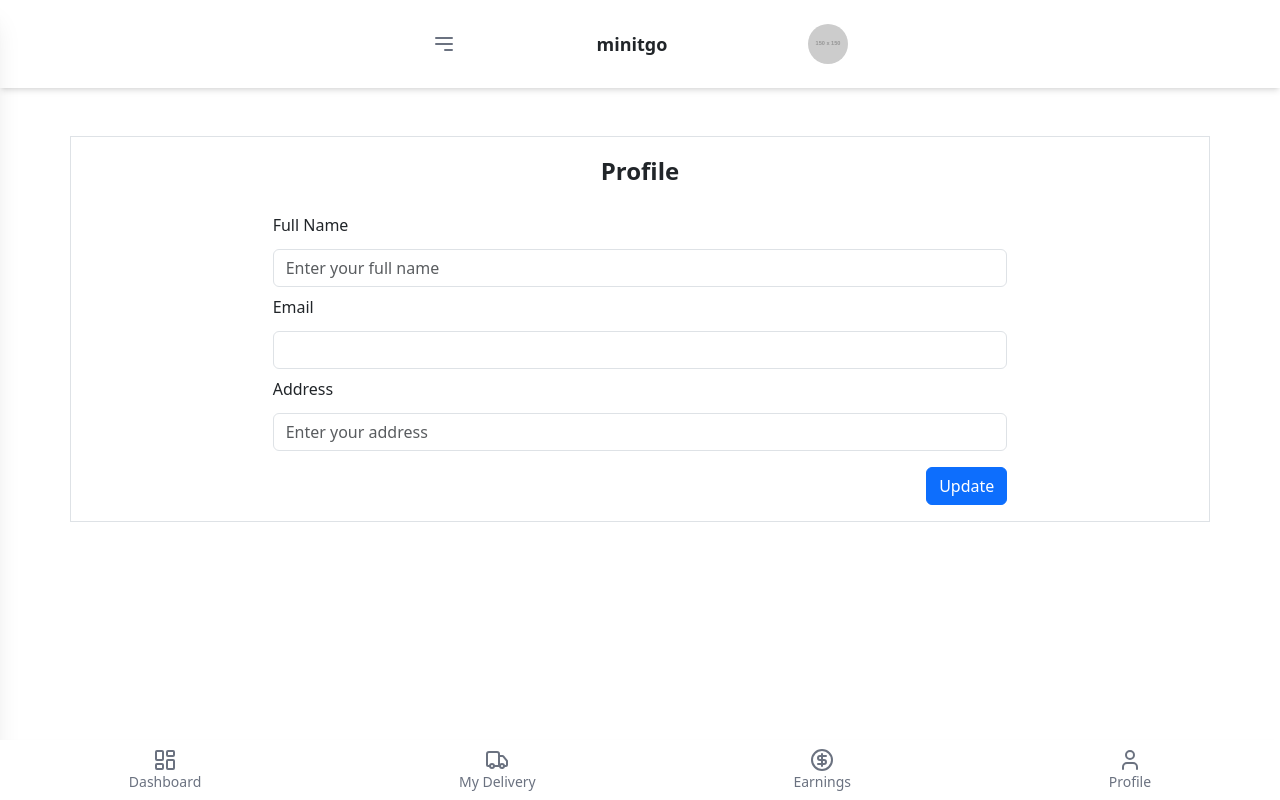
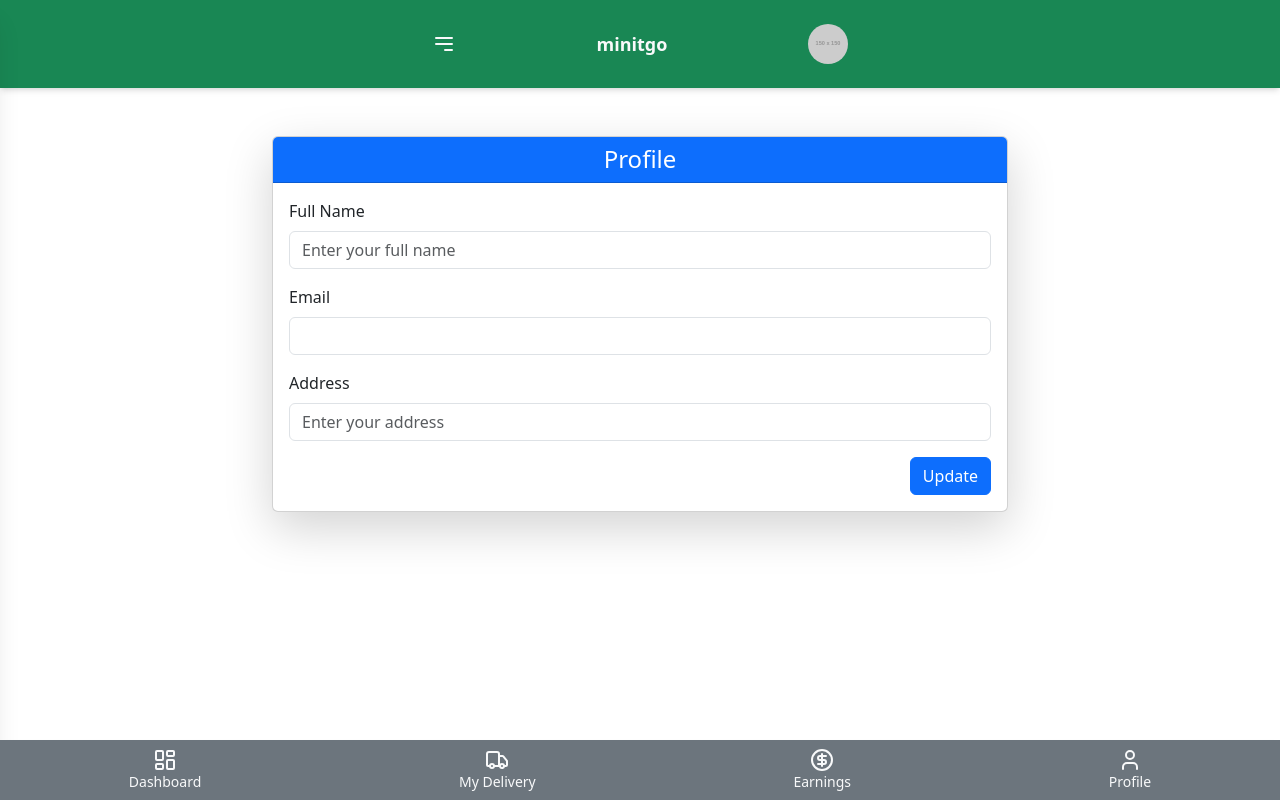
Before and after one commit to Abishek77/delivery-app, a React (Vite) app: page /profile in a window 1280 px wide. Built offline with nearby package versions, Linux system fonts and the light colour scheme.

Commit message:
Header footer color changes

```diff
--- a/src/components/common/Footer.jsx
+++ b/src/components/common/Footer.jsx
@@ -9,11 +9,11 @@ function Footer() {
   };
   return (
     <footer className='fixed-bottom'>
-      <div className="fixed bottom-0 left-0 w-full bg-white shadow-md">
+      <div className="fixed bottom-0 left-0 w-full bg-secondary shadow-md">
       <div className="flex justify-around py-2">
         <Link
         to={"/dashboard"}
-          className={`flex flex-col items-center no-underline ${activeButton === 'dashboard' ? 'text-orange-500' : 'text-gray-500'}`}
+          className={`flex flex-col items-center text-light no-underline ${activeButton === 'dashboard' ? 'text-orange-500' : 'text-gray-500'}`}
           onClick={() => handleButtonClick('dashboard')}
         >
           <svg className="w-6 h-6" xmlns="http://www.w3.org/2000/svg" width="24" height="24" viewBox="0 0 24 24" fill="none" stroke="currentColor" strokeWidth="2" strokeLinecap="round" strokeLinejoin="round" className="lucide lucide-layout-dashboard">
@@ -26,7 +26,7 @@ function Footer() {
         </Link>
         <Link
         to={"/deliveries"}
-          className={`flex flex-col items-center no-underline ${activeButton === 'delivery' ? 'text-orange-500' : 'text-gray-500'}`}
+          className={`flex flex-col items-center text-light no-underline ${activeButton === 'delivery' ? 'text-orange-500' : 'text-gray-500'}`}
           onClick={() => handleButtonClick('delivery')}
         >
           <svg xmlns="http://www.w3.org/2000/svg" width="24" height="24" viewBox="0 0 24 24" fill="none" stroke="currentColor" strokeWidth="2" strokeLinecap="round" strokeLinejoin="round" className="lucide lucide-truck">
@@ -40,7 +40,7 @@ function Footer() {
         </Link>
         <Link
 
-          className={`flex flex-col items-center no-underline ${activeButton === 'earnings' ? 'text-orange-500' : 'text-gray-500'}`}
+          className={`flex flex-col items-center text-light no-underline ${activeButton === 'earnings' ? 'text-orange-500' : 'text-gray-500'}`}
           onClick={() => handleButtonClick('earnings')}
         >
           <svg xmlns="http://www.w3.org/2000/svg" width="24" height="24" viewBox="0 0 24 24" fill="none" stroke="currentColor" strokeWidth="2" strokeLinecap="round" strokeLinejoin="round" className="lucide lucide-circle-dollar-sign">
@@ -52,7 +52,7 @@ function Footer() {
         </Link>
         <Link
         to={"/profile"}
-          className={`flex flex-col items-center no-underline ${activeButton === 'profile' ? 'text-orange-500' : 'text-gray-500'}`}
+          className={`flex flex-col items-center  text-light no-underline ${activeButton === 'profile' ? 'text-orange-500' : 'text-gray-500'}`}
           onClick={() => handleButtonClick('profile')}
         >
           <svg xmlns="http://www.w3.org/2000/svg" width="24" height="24" viewBox="0 0 24 24" fill="none" stroke="currentColor" strokeWidth="2" strokeLinecap="round" strokeLinejoin="round" className="lucide lucide-user">
--- a/src/components/common/Header.jsx
+++ b/src/components/common/Header.jsx
@@ -11,12 +11,12 @@ function Header() {
 
   return (
     <>
-      <header className="sticky top-0 z-50 bg-white shadow-md py-4">
+      <header className="sticky top-0 z-50 bg-success shadow-md py-4">
         <div className="w-full max-w-md mx-auto">
           <div className="flex justify-between items-center px-3">
             <button className="text-gray-500" onClick={toggleSidebar}>
               <svg
-                className="w-6 h-6"
+                className="w-6 h-6 text-light"
                 fill="none"
                 stroke="currentColor"
                 viewBox="0 0 24 24"
@@ -30,7 +30,7 @@ function Header() {
                 ></path>
               </svg>
             </button>
-            <div className="text-lg font-semibold">minitgo</div>
+            <div className="text-lg font-semibold text-light">minitgo</div>
             <div className="relative">
               <img
                 src="https://via.placeholder.com/150"
--- a/src/pages/Profile.jsx
+++ b/src/pages/Profile.jsx
@@ -1,4 +1,5 @@
-import React, { useRef, useState } from 'react';
+import React, { useRef, useState } from "react";
+import "../index.css";
 
 const Profile = () => {
   const userdata = JSON.parse(localStorage.getItem("user"));
@@ -10,25 +11,24 @@ const Profile = () => {
 
   return (
     <>
-      <div className="container custom-sidebar mt-5 border bottom-1">
-        <div className="fs-4 fw-bold mt-3 w-100 pb-2 text-center">
-          Profile
+      <div className="container mt-5">
+        <div className="row justify-content-center">
+          <div className="col-md-8">
+            <div className="card shadow-lg">
+              <div className="card-header bg-primary text-white text-center">
+                <h4 className="mb-0">Profile</h4>
               </div>
-        <div className="custom-profile-details mt-2">
-          <div className="row">
-            <div className="col-md-2"></div>
-            <div className="col-md-8">
-              <label htmlFor="full_name" className="mt-2 form-label">
+              <div className="card-body">
+                <div className="mb-3">
+                  <label htmlFor="full_name" className="form-label">
                     Full Name
                   </label>
                   <input
                     type="text"
                     id="full_name"
-                className="mt-1 form-control"
+                    className="form-control"
                     placeholder="Enter your full name"
-                value={
-                  userData && userData.fullName ? userData.fullName : ""
-                }
+                    value={userData && userData.fullName ? userData.fullName : ""}
                     ref={fullNameRef}
                     onChange={(e) => {
                       const newValue = e.target.value;
@@ -38,35 +38,30 @@ const Profile = () => {
                       }));
                     }}
                   />
-              <label htmlFor="email mt-1" className="mt-2 form-label">
+                </div>
+                <div className="mb-3">
+                  <label htmlFor="email" className="form-label">
                     Email
                   </label>
                   <input
                     type="email"
                     id="email"
-                className="mt-1 form-control"
+                    className="form-control"
                     value={userData && userData.email ? userData.email : ""}
                     ref={emailRef}
-                onChange={(e) => {
-                  const newValue = e.target.value;
-                  setuserData((prevState) => ({
-                    ...prevState,
-                    email: newValue,
-                  }));
-                }}
-                readOnly // Added readOnly attribute here
+                    readOnly
                   />
-              <label htmlFor="address" className="mt-2 form-label">
+                </div>
+                <div className="mb-3">
+                  <label htmlFor="address" className="form-label">
                     Address
                   </label>
                   <input
                     type="text"
                     id="address"
-                className="mt-1 form-control"
+                    className="form-control"
                     placeholder="Enter your address"
-                value={
-                  userData && userData.address ? userData.address : ""
-                }
+                    value={userData && userData.address ? userData.address : ""}
                     ref={addressRef}
                     onChange={(e) => {
                       const newValue = e.target.value;
@@ -76,16 +71,15 @@ const Profile = () => {
                       }));
                     }}
                   />
-
-              <div className="text-end mt-3 mb-3">
-                <button className='btn btn-primary'>Update</button>
                 </div>
-
+                <div className="text-end">
+                  <button className="btn btn-primary">Update</button>
                 </div>
               </div>
             </div>
           </div>
-
+        </div>
+      </div>
     </>
   );
 };
```
Lines whose indentation alone changed are shown as unchanged.
